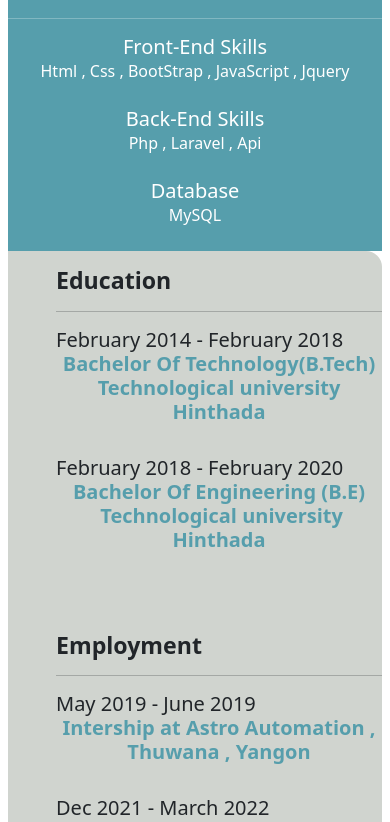
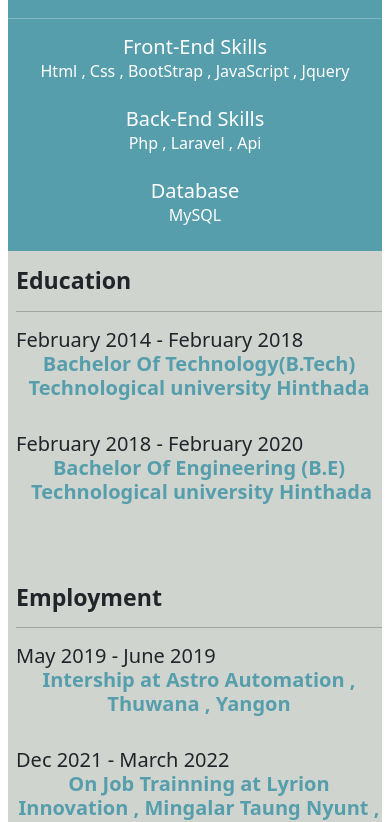
Before and after one commit to naybala/my-resume, a Vue app: page / in a window 390 px wide. Shown: the part 1156-1978 px from the top of the page. Built offline with nearby package versions, Linux system fonts and the light colour scheme.

Commit message:
adjusting medai query

```diff
--- a/src/components/LeftContainer.vue
+++ b/src/components/LeftContainer.vue
@@ -96,7 +96,7 @@
   padding: 0;
 }
 
-@media screen and (max-width: 991px) {
+@media screen and (max-width: 1400px) {
   .profile-container {
     border-top-left-radius: 1rem;
     border-top-right-radius: 1rem;
--- a/src/components/RightContainer.vue
+++ b/src/components/RightContainer.vue
@@ -1,6 +1,6 @@
 <template>
   <div class="right-Container">
-    <div class="profile-container mt-3 ms-5">
+    <div class="profile-container mt-3 ms-lg-5 ms-2 ms-md-5">
       <!-- Education  Section Start-->
       <h3 class="fw-bold">Education</h3>
       <hr />
@@ -138,4 +138,12 @@
   text-decoration: none;
   color: #569eac;
 }
+
+@media screen and (max-width: 991px) {
+  .right-Container {
+    border-top-right-radius: 0rem;
+    border-bottom-left-radius: 1rem;
+    border-bottom-right-radius: 1rem;
+  }
+}
 </style>
```
